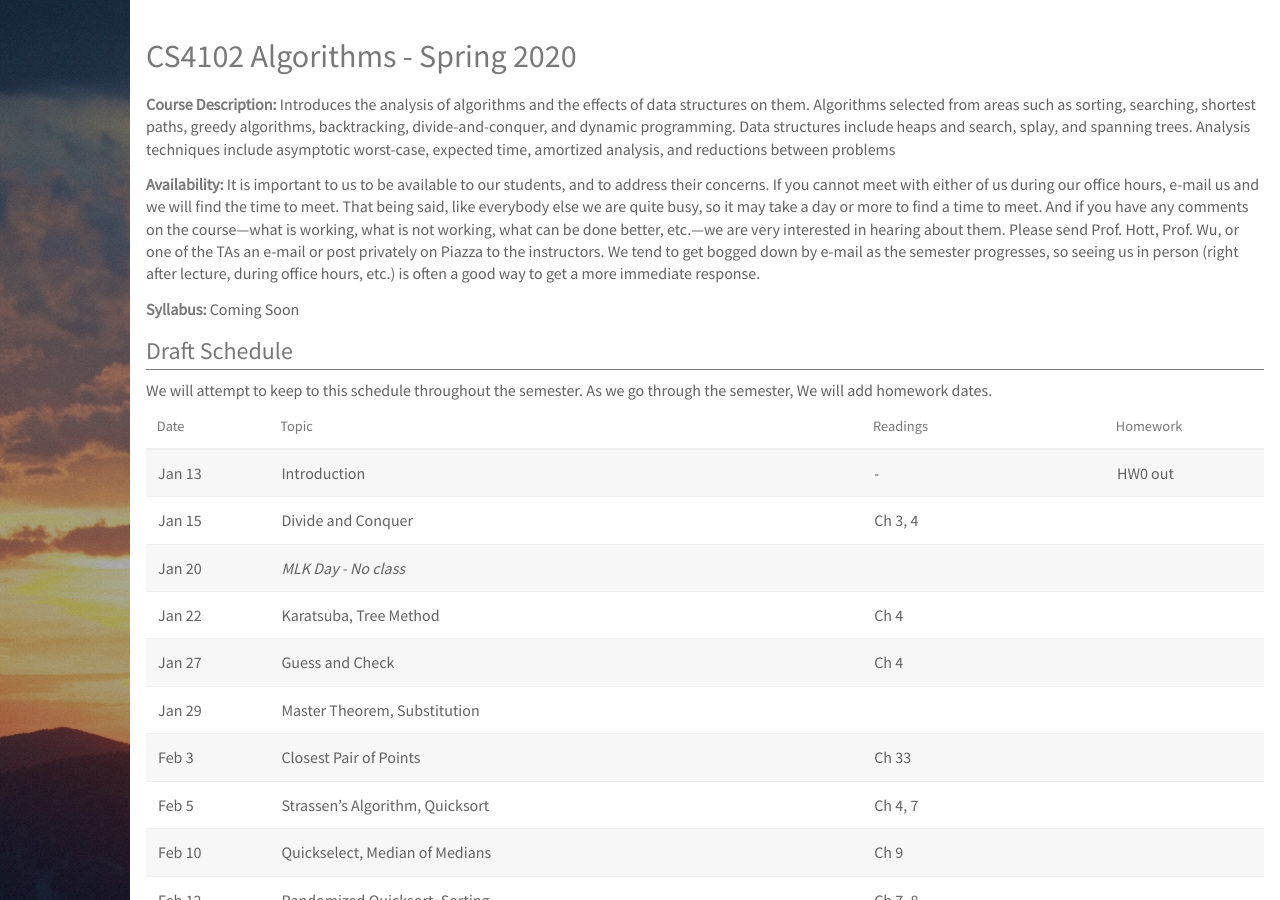
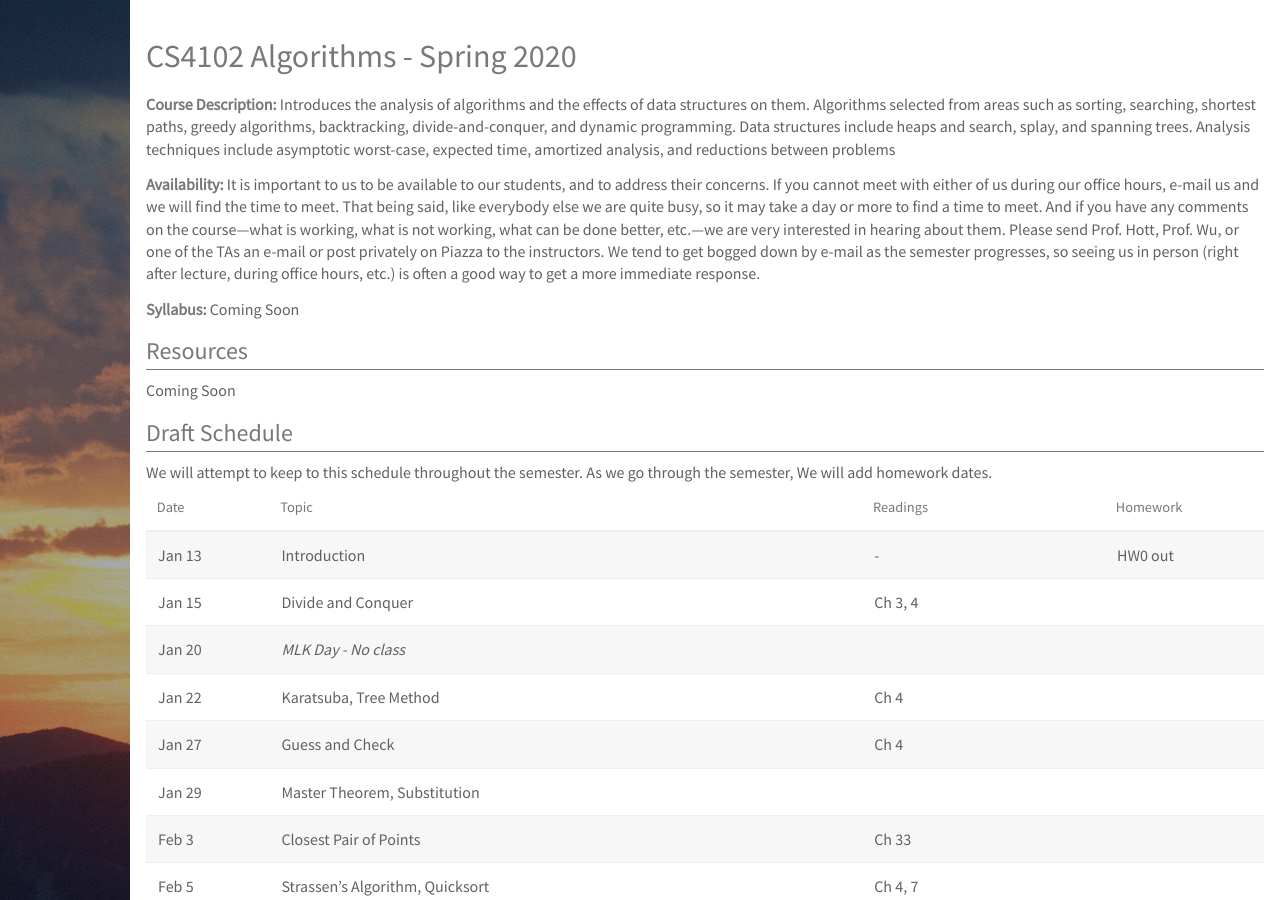
Before and after one commit to deternitydx/uvacs4102, a Jekyll site: the page built from index.md, in a window 1280 px wide and 900 px high. Built offline with Jekyll 4.4.1, drawn with Linux system fonts in a browser that asks for light colours; nearby versions of some CDN libraries; library files that are not in the unit come from our copies.

Commit message:
Updated index

```diff
--- a/index.md
+++ b/index.md
@@ -15,6 +15,10 @@ between problems
 **Availability:** It is important to us to be available to our students, and to address their concerns. If you cannot meet with either of us during our office hours, e-mail us and we will find the time to meet. That being said, like everybody else we are quite busy, so it may take a day or more to find a time to meet. And if you have any comments on the course---what is working, what is not working, what can be done better, etc.---we are very interested in hearing about them.  Please send Prof. Hott, Prof. Wu, or one of the TAs an e-mail or post privately on Piazza to the instructors. We tend to get bogged down by e-mail as the semester progresses, so seeing us in person (right after lecture, during office hours, etc.) is often a good way to get a more immediate response.
 
 **Syllabus:** Coming Soon
+
+## Resources
+
+Coming Soon
 
 ## Draft Schedule
 
```
